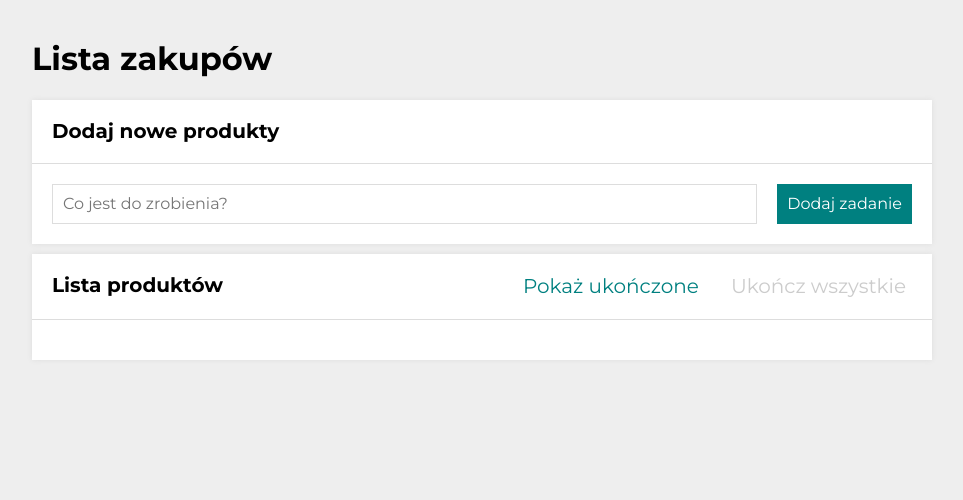
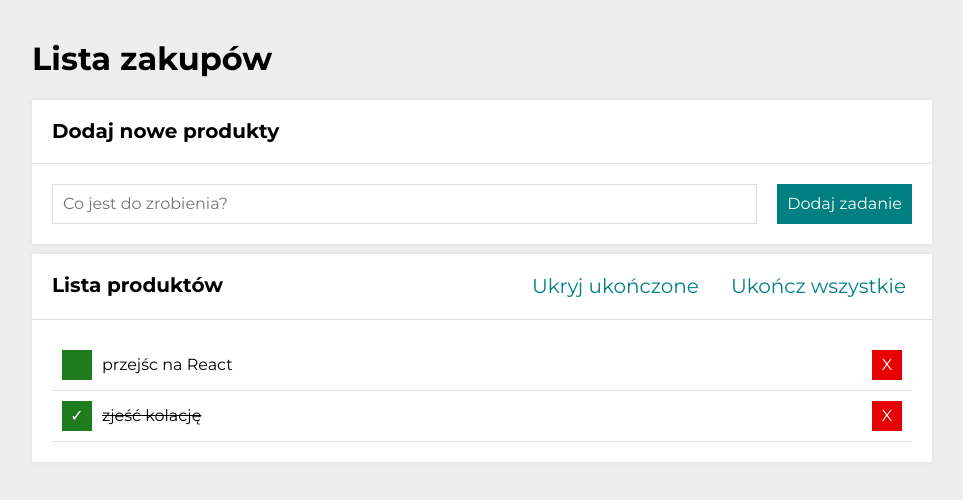
Before and after one commit to NowickiG/todo-list-react, a React (Create React App) app: page / in a window 1280 px wide. Shown: the top 500 px of the page, without its empty margins (158-1121 px from the left). Built offline with nearby package versions, Linux system fonts and the light colour scheme.

Commit message:
edit done

```diff
--- a/src/App.js
+++ b/src/App.js
@@ -7,11 +7,11 @@ import Container from "./Container";
 
 
 const tasks = [
-  { id: 1, content: "przejśc na React", done: true },
+  { id: 1, content: "przejśc na React", done: false },
   { id: 2, content: "zjeść kolację ", done: true }
 ];
 
-const hideDoneTasks = true;
+const hideDoneTasks = false;
 
 function App() {
   return (
```
